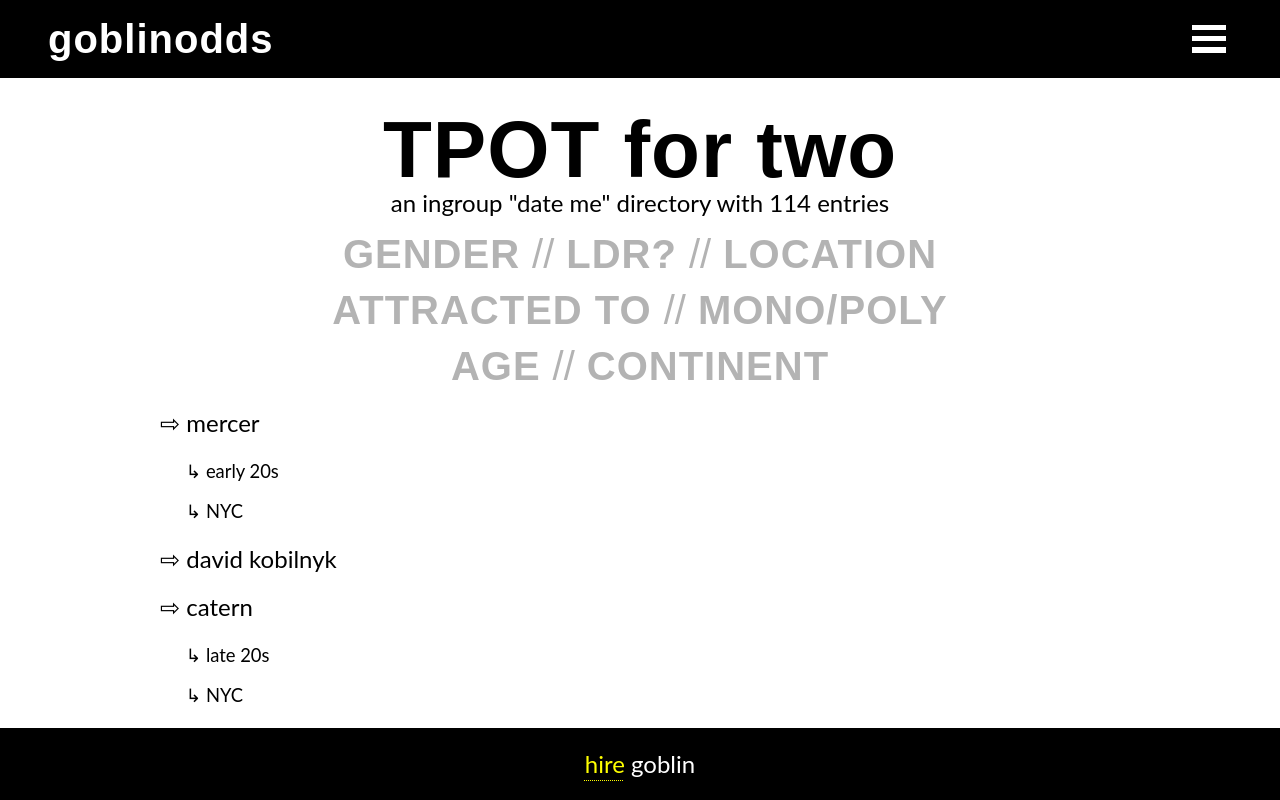
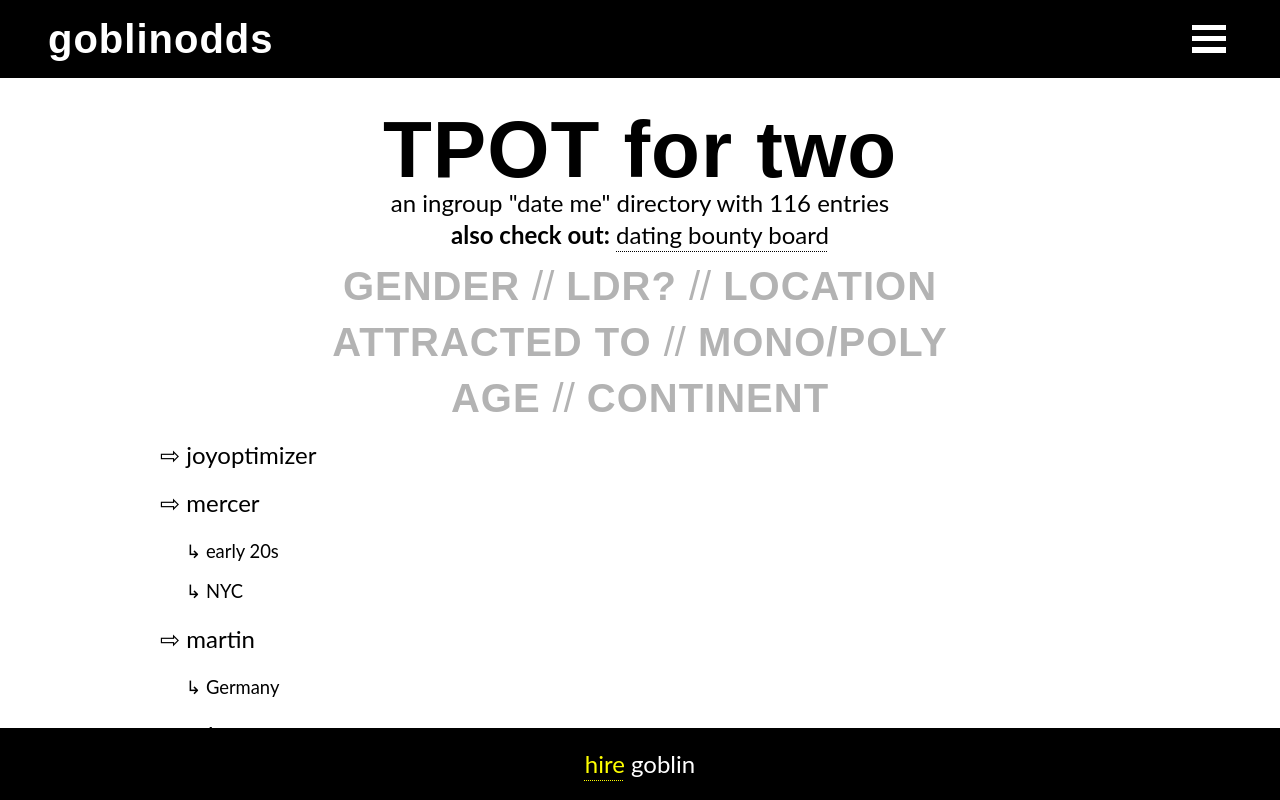
Before and after one commit to goblinodds/goblinodds.github.io, a React (Create React App) app: page /tpot42 in a window 1280 px wide. Shown: the top 800 px of the page. Built offline with nearby package versions, Linux system fonts and the light colour scheme.

Commit message:
added 2 profiles, added links to Impact Markets

```diff
--- a/src/pages/Tpot42/Directories.js
+++ b/src/pages/Tpot42/Directories.js
@@ -26,6 +26,10 @@ const Directories = [
     {
         name: "Swan: Dating for Humans",
         link: 'https://www.swan.date/'
+    },
+    {
+        name: "Impact Markets bounty board",
+        link: 'https://app.impactmarkets.io/bounties'
     }
 ]
 
--- a/src/pages/Tpot42/Profiles.js
+++ b/src/pages/Tpot42/Profiles.js
@@ -1587,6 +1587,33 @@ const Profiles = [
     continent: ["India"],
     notes: `I am chemical engineer working in IOT Field from India . Want to find smart people.`
   },
+  {
+    name: "caleb",
+    link: "https://docs.google.com/document/d/1nXcBa-tf5bTE-Do24DrwoJH3csD1LJGC55zM2HIKdF4/edit?usp=sharing",
+    gender: ["M"],
+    attracted: ["F"],
+    type: ["mono", "poly"],
+    ageDisplay: `${ageDisplay(1995)}`,
+    ageBracket: `${ageBracket(1995)}`,
+    ldr: ["Y"],
+    loctype: ["fixed"],
+    location: "Washington, DC",
+    continent: ["North America"],
+  },
+  {
+    name: "bzanderson",
+    link: "https://twitter.com/Beatriz20427952",
+    gender: ["M"],
+    attracted: ["F"],
+    type: ["mono"],
+    ageDisplay: `${ageDisplay(2000)}`,
+    ageBracket: `${ageBracket(2000)}`,
+    ldr: ["N"],
+    loctype: ["fixed"],
+    location: "near Pittsburgh",
+    continent: ["North America"],
+    notes: `Recent uni graduate, autistic, looking for women in same age range with long hair and a non-mothering but empathetic personality`
+  },
 
   // FORMAT TO PASTE
   // {
--- a/src/pages/Tpot42/Tpot42.css
+++ b/src/pages/Tpot42/Tpot42.css
@@ -77,6 +77,10 @@ h3.MenuItem:hover {
     font-size: 2.3vmin;
 }
 
+.Description{
+    padding-top: 1vmin;
+}
+
 @media (max-width: 460px) {
 
     .Name {
--- a/src/pages/Tpot42/Tpot42.js
+++ b/src/pages/Tpot42/Tpot42.js
@@ -122,8 +122,8 @@ export default function Tpot42() {
             <div className='Header'>
                 <h1>TPOT for two</h1>
                 <p className='Tagline'>an ingroup "date me" directory with {Profiles.length} entries</p>
+                <p className='Tagline Description'><b>also check out:</b> <a href='https://app.impactmarkets.io/bounties' target='_blank' rel='noopener noreferrer'>dating bounty board</a></p>
             </div>
-
             <div className='FilterMenu'>
                 <h3 onClick={() => { toggleDropdown('gender') }} style={activeMenuStyle(filters['gender'])}>{menuDisplay('gender', 'GENDER')}</h3>
                 <p className='FilterSentence'>//</p>
```
